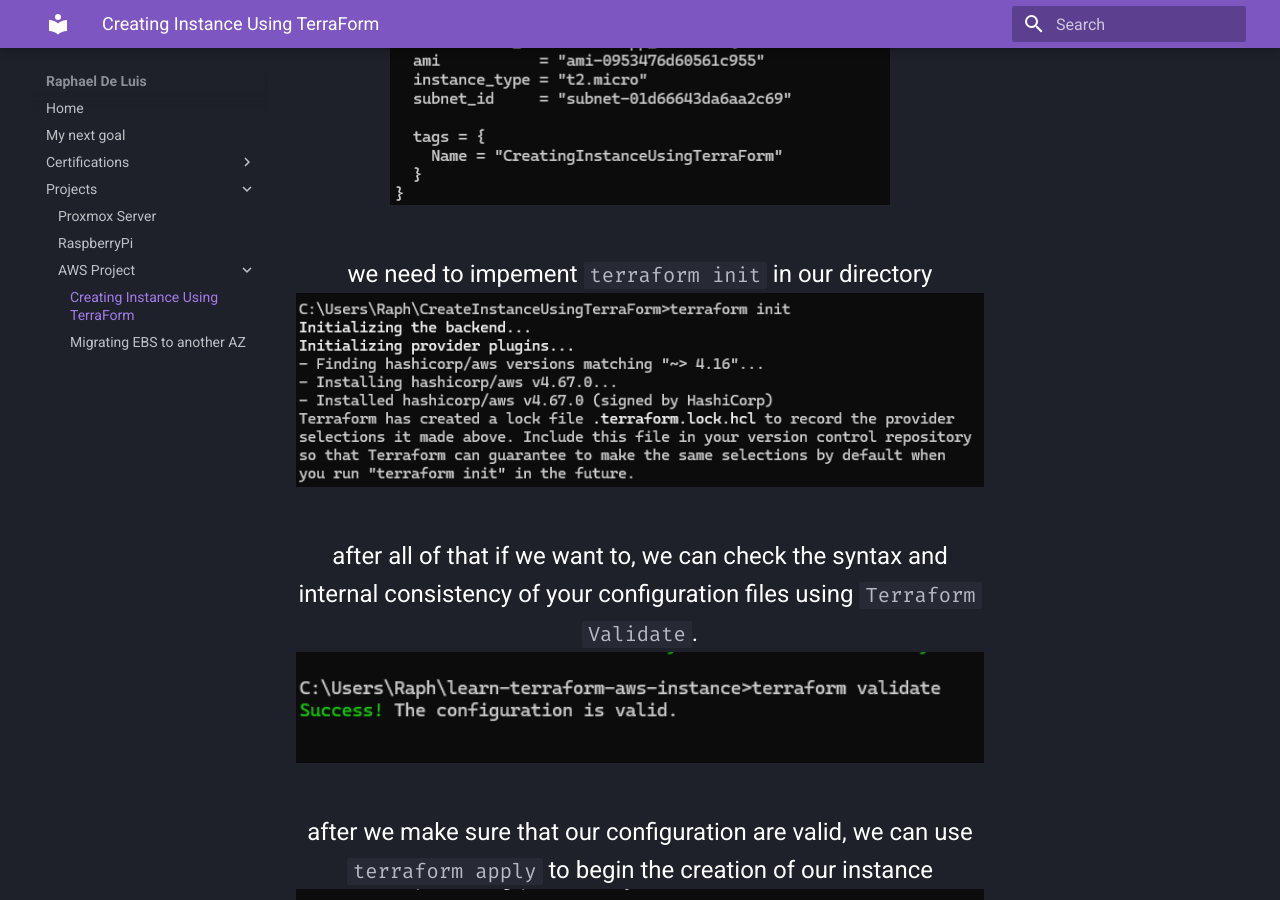
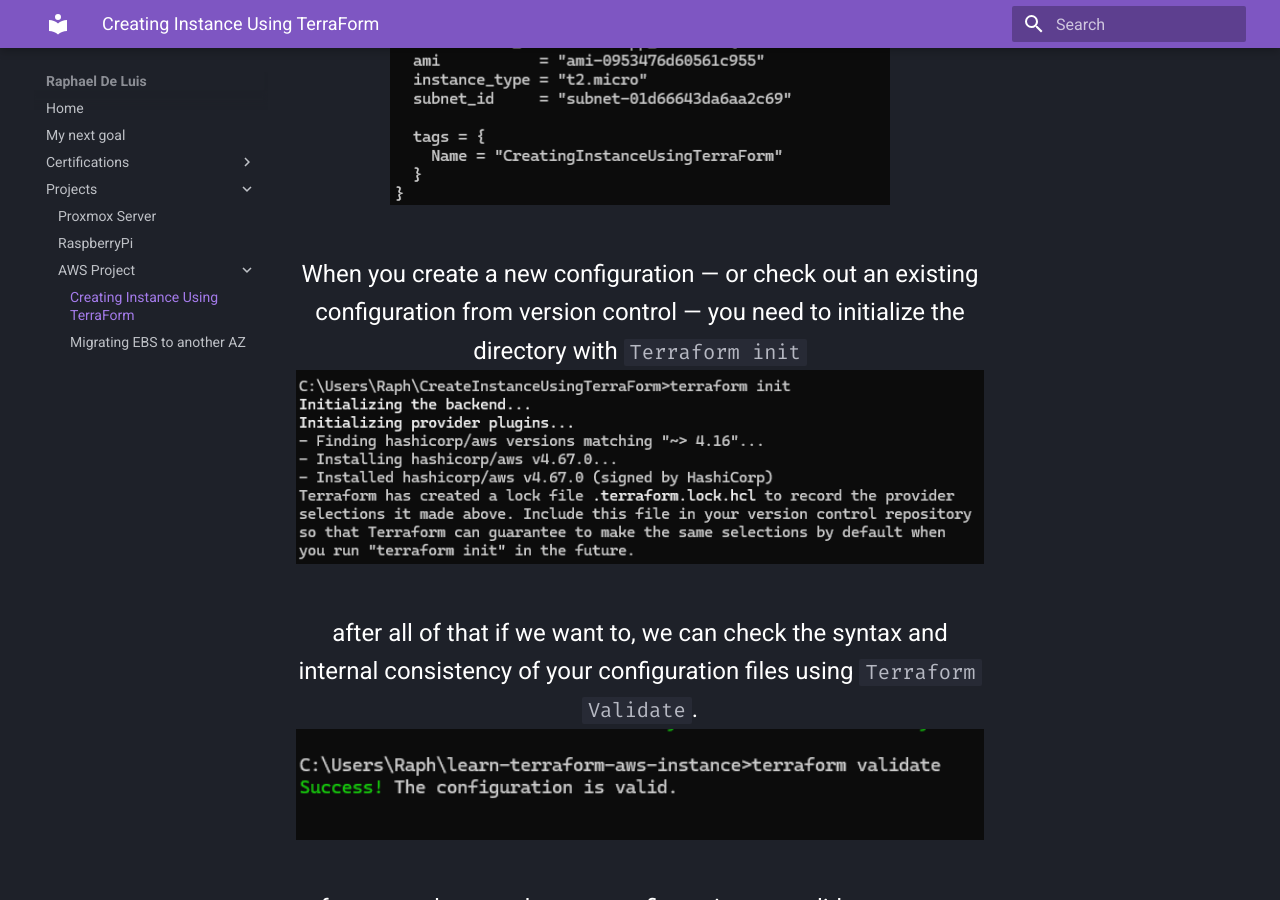
Before and after one commit to raph-27/Blog, an MkDocs documentation site: the page built from docs/Projects/AWS Project/Creating Instance Using TerraForm.md, in a window 1280 px wide and 900 px high, scrolled down 1045 px. Built offline with MkDocs 1.6.1 and Material for MkDocs 9.7.7, drawn with Linux system fonts in a browser that asks for light colours.

Commit message:
Update Creating Instance Using TerraForm.md

```diff
--- a/docs/Projects/AWS Project/Creating Instance Using TerraForm.md
+++ b/docs/Projects/AWS Project/Creating Instance Using TerraForm.md
@@ -4,7 +4,7 @@ Next is need to create a directory for the config file of terraform <br>
 <img src="../../../assets/BLOGS IMAGES/Creating Instances Using Terraform/create folder.png"  width="500"/> <br><br>
 after that, we need create a config file and then editing it base on our preferences <br>
 <img src="../../../assets/BLOGS IMAGES/Creating Instances Using Terraform/Editing maintf.png"  width="500"/> <br><br>
-we need to impement `terraform init` in our directory <br>
+When you create a new configuration — or check out an existing configuration from version control — you need to initialize the directory with `Terraform init` <br>
 <img src="../../../assets/BLOGS IMAGES/Creating Instances Using Terraform/init.png"  width="800"/> <br><br>
 after all of that if we want to, we can check the syntax and internal consistency of your configuration files using `Terraform Validate`. <br>
 <img src="../../../assets/BLOGS IMAGES/Creating Instances Using Terraform/validate.png"  width="1000"/> <br><br>
```
